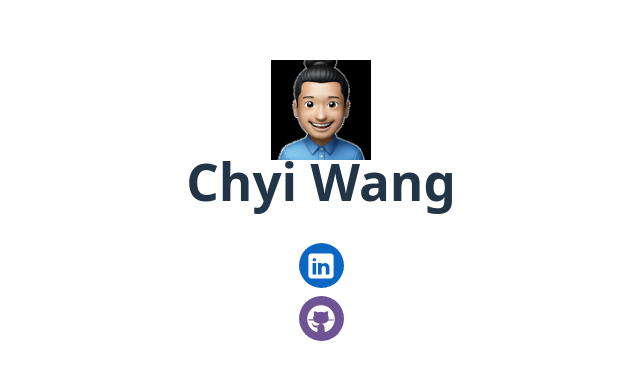
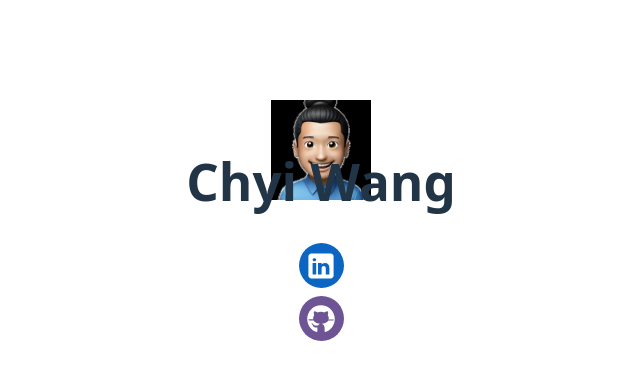
Before and after one commit to chyiyenwang/chyiyenwang.github.io, a React (Vite) app: page / in a window 1280 px wide. Shown: the part 170-550 px from the top of the page, without its empty margins (319-959 px from the left). Built offline with nearby package versions, Linux system fonts and the light colour scheme.

Commit message:
updated position

```diff
--- a/src/components/radial/radial.module.css
+++ b/src/components/radial/radial.module.css
@@ -9,5 +9,5 @@
   position: absolute;
   top: 50%;
   left: 50%;
-  transform: translate(-50%, -65%);
+  transform: translate(-50%, -60%);
 }
```
